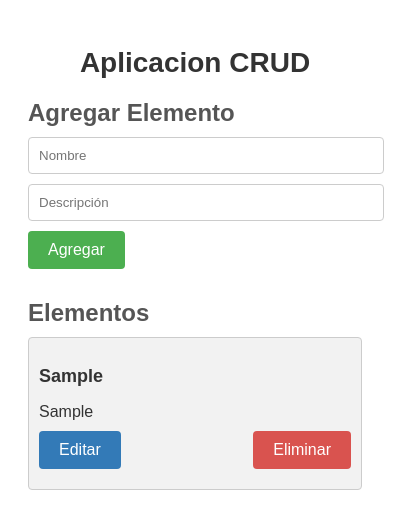
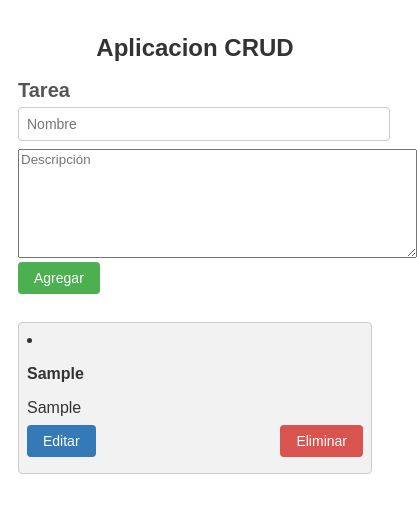
Before and after one commit to bikutoru21/appcrud, a plain HTML site: page index.html in a window 390 px wide. Both pictures are taken after typing "Sample", "Sample" into the empty fields and a click on the button "Agregar". Shown: the whole page, 417 px wide, since content can reach past the window. Drawn offline with Linux system fonts and the light colour scheme.

Commit message:
Cambios en codigos

```diff
--- a/css/App.css
+++ b/css/App.css
@@ -16,6 +16,14 @@ h2 {
   font-size: 24px;
   margin-bottom: 10px;
   color: #555;
+}
+
+textarea {
+  font-family: 'Arial', sans-serif;
+}
+
+input[type="text"] {
+  list-style-type: none;
 }
 
 form {
@@ -87,3 +95,45 @@ li .button-container {
 .delete-button {
   background-color: #d9534f;
 }
+
+@media screen and (max-width: 480px) {
+  .container {
+    padding: 10px;
+  }
+
+  h1 {
+    font-size: 24px;
+    margin-bottom: 10px;
+  }
+
+  h2 {
+    font-size: 20px;
+    margin-bottom: 5px;
+  }
+
+  input[type="text"] {
+    font-size: 14px;
+    padding: 8px;
+    margin-bottom: 8px;
+  }
+
+  button {
+    font-size: 14px;
+    padding: 8px 16px;
+    margin-bottom: 8px;
+  }
+
+  li {
+    padding: 8px;
+    margin-bottom: 8px;
+  }
+
+  li h3 {
+    font-size: 16px;
+    margin-bottom: 3px;
+  }
+
+  li p {
+    margin-bottom: 8px;
+  }
+}
--- a/index.html
+++ b/index.html
@@ -1,30 +1,35 @@
 <!DOCTYPE html>
 <html lang="es">
-
 <head>
   <meta charset="UTF-8">
   <meta name="viewport" content="width=device-width, initial-scale=1.0">
-  <title>App CRUD</title>
+  <title>CRUD App</title>
   <link rel="stylesheet" href="css/App.css">
 </head>
-
 <body>
   <div class="container">
     <h1>Aplicacion CRUD</h1>
-    <div class="create-section">
-      <h2>Agregar Elemento</h2>
-      <form id="create-form">
-        <input type="text" id="name-input" placeholder="Nombre" required>
-        <input type="text" id="description-input" placeholder="Descripción" required>
-        <button type="submit">Agregar</button>
-      </form>
+
+    <form id="create-form" class="form">
+      <h2>Tarea</h2>
+      <input type="text" id="name-input" placeholder="Nombre" required>
+      <textarea id="description-input" placeholder="Descripción" required style="width: 393px; height: 103px;"></textarea>
+      <button type="submit">Agregar</button>
+    </form>
+
+    <div id="item-list" class="item-list">
+      <h2>Elementos Creados</h2>
     </div>
-    <div class="list-section">
-      <h2>Elementos</h2>
-      <ul id="item-list"></ul>
-    </div>
+
+    <form id="edit-form" class="form edit-form" style="display: none;">
+      <h2>Editar Elemento</h2>
+      <input type="text" id="edit-name-input" placeholder="Nombre" required>
+      <textarea id="edit-description-input" placeholder="Descripción" required></textarea>
+      <button id="update-button" type="submit">Actualizar</button>
+      <button id="cancel-button" type="button">Cancelar</button>
+    </form>
   </div>
+
   <script src="js/animacion.js"></script>
 </body>
-
 </html>
--- a/js/animacion.js
+++ b/js/animacion.js
@@ -100,3 +100,5 @@ function renderItems() {
 }
 
 createForm.addEventListener('submit', createItem);
+
+renderItems();
```
